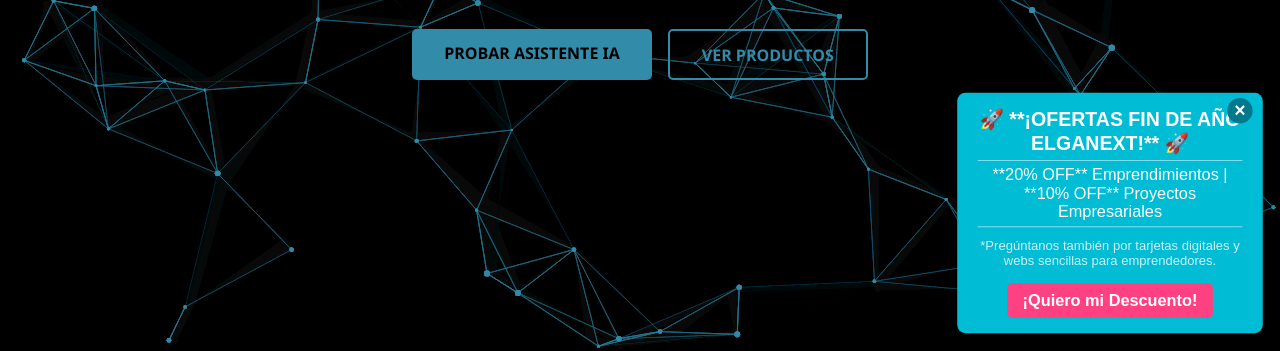
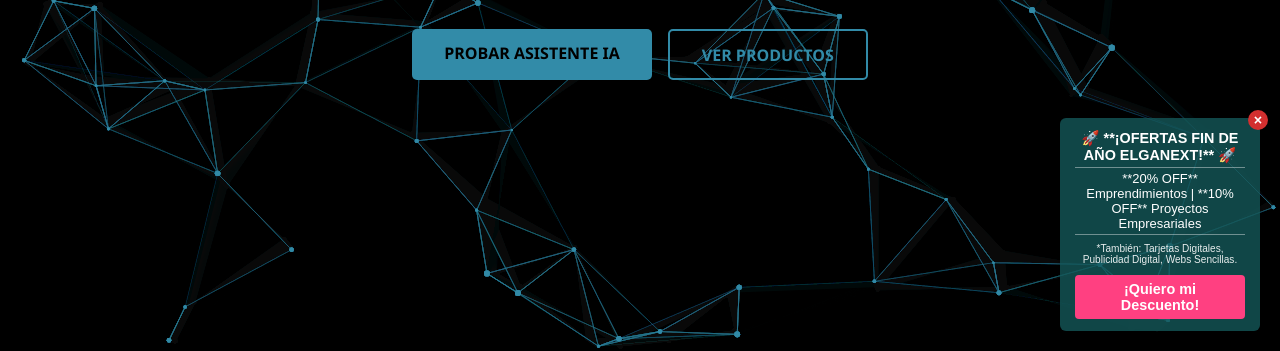
Before and after one commit to elga21/ELGANEXT, a website: page public/home.html in a window 1280 px wide. Shown: the part 449-800 px from the top of the page. Drawn offline with Linux system fonts and the light colour scheme.

Commit message:
correpciones promocion

```diff
--- a/public/home.html
+++ b/public/home.html
@@ -73,11 +73,10 @@
                 </div>
             </div>
         </div>
-    </section>
 
     <div id="elganext-promo-banner">
+    <span class="close-btn" onclick="document.getElementById('elganext-promo-banner').style.display='none'">&times;</span>
     <div class="banner-content">
-        <span class="close-btn" onclick="document.getElementById('elganext-promo-banner').style.display='none'">&times;</span>
         <p class="main-message">
             🚀 **¡OFERTAS FIN DE AÑO ELGANEXT!** 🚀
         </p>
@@ -85,9 +84,9 @@
             **20% OFF** Emprendimientos | **10% OFF** Proyectos Empresariales
         </p>
         <p class="small-text">
-            *Pregúntanos también por tarjetas digitales y webs sencillas para emprendedores.
+            *También: Tarjetas Digitales, Publicidad Digital, Webs Sencillas.
         </p>
-        <a href="#contacto" class="cta-button">¡Quiero mi Descuento!</a>
+        <a href="contact.html" class="cta-button">¡Quiero mi Descuento!</a>
     </div>
 </div>
 
@@ -95,24 +94,28 @@
     /* Estilos del Banner Flotante */
     #elganext-promo-banner {
         position: fixed;
-        bottom: 20px; /* Posiciona en la parte inferior */
-        right: 20px; /* Posiciona a la derecha */
-        z-index: 1000; /* Asegura que esté por encima de otros elementos */
-        background-color: #00bcd4; /* Color azul cian del logo de ELGANEXT */
+        bottom: 20px;
+        right: 20px;
+        z-index: 1000;
+        /* Fondo #155859 con una opacidad de 0.8 (50% transparente sería 0.5, ajustado a "casi transparente") */
+        background-color: rgba(21, 88, 89, 0.8);
         color: white;
-        padding: 15px 20px;
-        border-radius: 8px;
-        box-shadow: 0 4px 12px rgba(0, 0, 0, 0.4);
-        max-width: 300px;
+        padding: 12px 15px; /* Reducido para hacerlo más pequeño */
+        border-radius: 6px; /* Bordes más pequeños */
+        box-shadow: 0 3px 10px rgba(0, 0, 0, 0.3);
+        max-width: 200px; /* Tamaño máximo reducido (aprox 40% más pequeño que 300px) */
         font-family: Arial, sans-serif;
-        animation: pulse 1.5s infinite; /* Animación llamativa */
+        font-size: 0.9em; /* Reducir tamaño de fuente general */
+        /* Animación inicial de entrada */
+        opacity: 0;
+        transform: scale(0.8);
+        transition: opacity 0.5s ease-out, transform 0.5s ease-out;
     }
 
-    /* Animación de Pulso */
-    @keyframes pulse {
-        0% { transform: scale(1); }
-        50% { transform: scale(1.02); }
-        100% { transform: scale(1); }
+    /* Clase que se añade al cargar para mostrar la animación */
+    #elganext-promo-banner.show {
+        opacity: 1;
+        transform: scale(1);
     }
 
     .banner-content {
@@ -121,70 +124,81 @@
     }
 
     .main-message {
-        font-size: 1.2em;
+        font-size: 1em;
         font-weight: bold;
-        margin-bottom: 5px;
+        margin-bottom: 3px;
     }
 
     .details {
-        font-size: 1em;
-        margin-bottom: 10px;
-        padding: 5px 0;
-        border-top: 1px solid rgba(255, 255, 255, 0.5);
-        border-bottom: 1px solid rgba(255, 255, 255, 0.5);
+        font-size: 0.9em;
+        margin-bottom: 8px;
+        padding: 3px 0;
+        border-top: 1px solid rgba(255, 255, 255, 0.4);
+        border-bottom: 1px solid rgba(255, 255, 255, 0.4);
     }
 
     .small-text {
-        font-size: 0.8em;
-        opacity: 0.8;
-        margin-bottom: 15px;
+        font-size: 0.7em;
+        opacity: 0.9;
+        margin-bottom: 10px;
     }
 
     .cta-button {
         display: inline-block;
-        background-color: #ff4081; /* Color de acento llamativo (ej. magenta) */
+        background-color: #ff4081;
         color: white;
-        padding: 8px 15px;
+        padding: 6px 12px;
         text-decoration: none;
-        border-radius: 5px;
+        border-radius: 4px;
         font-weight: bold;
-        transition: background-color 0.3s;
+        transition: background-color 0.3s, transform 0.1s;
     }
 
     .cta-button:hover {
         background-color: #e91e63;
+        transform: scale(1.05); /* Pequeña animación al pasar el ratón */
     }
 
+    /* Estilos para el botón de cerrar (X) */
     .close-btn {
         position: absolute;
-        top: -10px;
-        right: -10px;
+        top: -8px;
+        right: -8px;
         color: white;
-        background-color: #00798c; /* Un tono más oscuro del azul */
+        background-color: #d32f2f; /* Rojo intenso para resaltar la 'X' */
         border-radius: 50%;
-        width: 25px;
-        height: 25px;
-        line-height: 25px;
+        width: 20px;
+        height: 20px;
+        line-height: 20px;
         text-align: center;
-        font-size: 1.2em;
+        font-size: 1em;
         cursor: pointer;
         font-weight: bold;
+        transition: background-color 0.2s, transform 0.2s;
+    }
+
+    /* Animación de Resaltado para la 'X' */
+    .close-btn:hover {
+        background-color: #ff4081; /* Cambia a un color llamativo al pasar el ratón */
+        transform: scale(1.2) rotate(5deg); /* Aumenta el tamaño y rota ligeramente */
+        box-shadow: 0 0 5px rgba(255, 255, 255, 0.8);
     }
 </style>
 
 <script>
-    // Script simple para hacer la animación inicial (opcional: asegura que el banner aparezca con un fade-in)
+    // JavaScript para aplicar la animación de entrada al cargar la página
     document.addEventListener('DOMContentLoaded', function() {
         const banner = document.getElementById('elganext-promo-banner');
-        if (banner) {
-            banner.style.opacity = '0';
-            setTimeout(() => {
-                banner.style.transition = 'opacity 0.5s ease-in';
-                banner.style.opacity = '1';
-            }, 100);
-        }
+
+        // Espera un momento para asegurar que el CSS inicial se ha cargado antes de aplicar la clase 'show'
+        setTimeout(() => {
+            banner.classList.add('show');
+        }, 100);
     });
 </script>
+
+    </section>
+
 
     <!-- About Section -->
     <section class="about">
```
